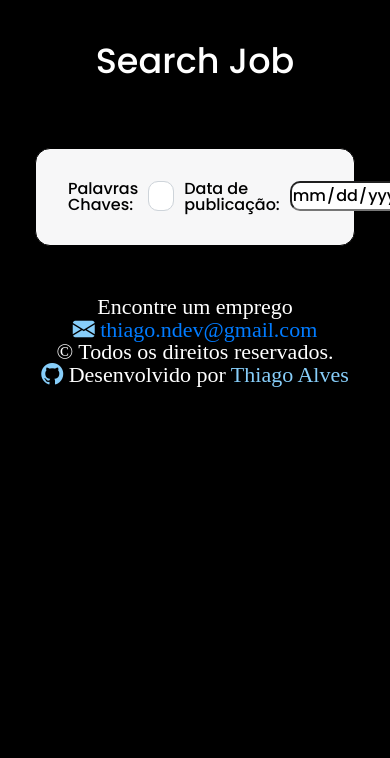
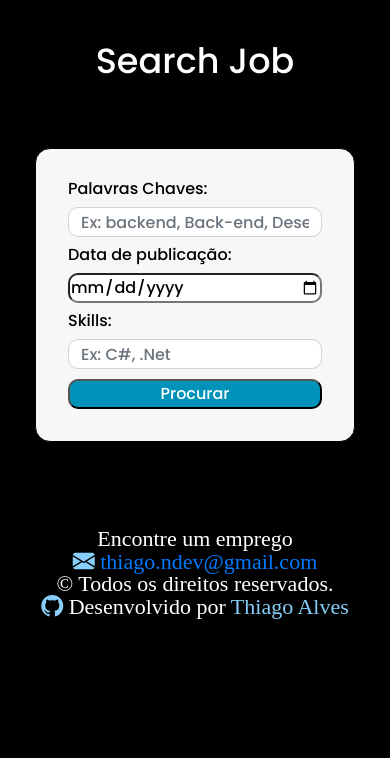
Before and after one commit to thiago-ndev/search-job-app, a Django app: page / in a window 390 px wide; the page is wider, and only the part inside the window is pictured. Shown: the part 94-852 px from the top of that part. Run offline with Django 4.2, Linux system fonts and the light colour scheme; some libraries are stand-ins or nearby versions.

Commit message:
style: adicionado responsividade para o mobile

```diff
--- a/Search_Job/static/assets/css/style.css
+++ b/Search_Job/static/assets/css/style.css
@@ -55,8 +55,7 @@ header {
 .form-camp{
     border-radius: 15px;
     color: black;
-    background-color:  #f7f7f8
-;
+    background-color:  #f7f7f8;
     display: flex;
     flex-direction: row;
     gap: 10px;
@@ -156,14 +155,24 @@ footer .line-footer span a:hover {
 
 @media screen and (max-width: 850px){
     .flex{
-        flex-direction: row;
+        flex-direction: column;
     }
     .flex div{
         width: 100%;
     }
     .flex div:first-child{
-        margin: 0 auto;
-        padding: 20px;
+        width: 100%;
+    }
+    .scrollable {
+    overflow: auto; /* Ativa a barra de rolagem se necessário */
+    height: 100%; /* ou 'max-height' */
+    width: 100%;
+    }
+    .form-camp{
+        flex-direction: column;
+    }
+    table{
+        width: 100%;
     }
     .flex div:last-child{
         margin-top: 20px;
--- a/Search_Job/templates/home.html
+++ b/Search_Job/templates/home.html
@@ -60,6 +60,7 @@
                         </form>
                     </div>
 
+                    <div class="scrollable">
                         {% if job_data_list or job_data_list|length > 0 %}
                         <table id="tabela" class="table table-bordered table-striped table-sm table-light">
                             <thead class="thead-dark">
@@ -70,8 +71,6 @@
                                     <th>Estado</th>
                                     <th> Cidade </th>
                                     <th> Home Office </th>
-                                    <th> Data da publicação </th>
-                                    <th> Data da pesquisa </th>
                                     <th> País </th>
                                 </tr>
                             </thead>
@@ -84,8 +83,6 @@
                                     <td> {{ job.state }}</td>
                                     <td>{{ job.city }}</td>
                                     <td> {{ job.is_remote_work }}</td>
-                                    <td> {{ job.published_date }}</td>
-                                    <td> {{ job.current_date }}</td>
                                     <td> {{ job.country }}</td>
                                 </tr>
                             {% endfor %}
@@ -101,6 +98,7 @@
                         {% if messages %}
                             <div class="alert {{message.tags}}">{{ messages }}</div>
                         {% endif %}
+                    </div>
 
                 </div>
             </div>
```
